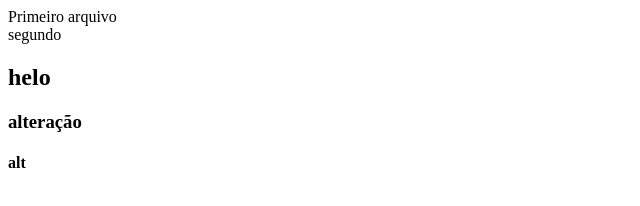
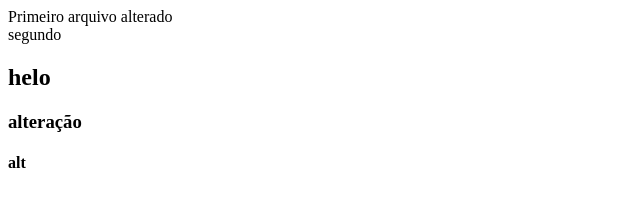
Before and after one commit to bianca-mps/bootcampDB1, a plain HTML site: page index.html in a window 1280 px wide. Shown: the full height of the page, 0-640 px from the left. Drawn offline with Linux system fonts and the light colour scheme.

Commit message:
comit alteração

```diff
--- a/index.html
+++ b/index.html
@@ -4,7 +4,7 @@
 
 </head>
 <body>
-    <div>Primeiro arquivo</div>
+    <div>Primeiro arquivo alterado</div>
     <div>segundo</div>
     <h2>helo</h2>
     <h3>alteração</h3>
```
